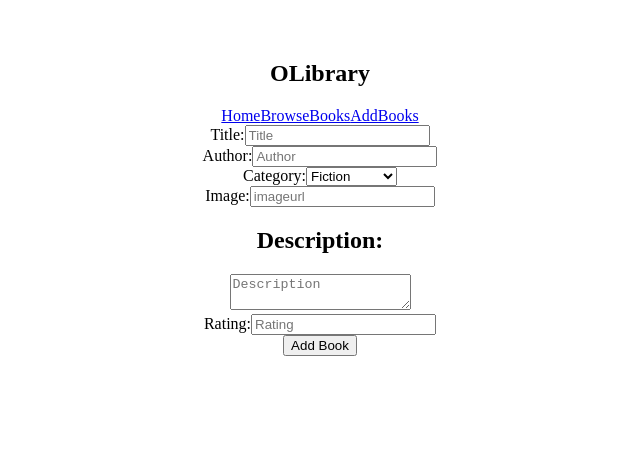
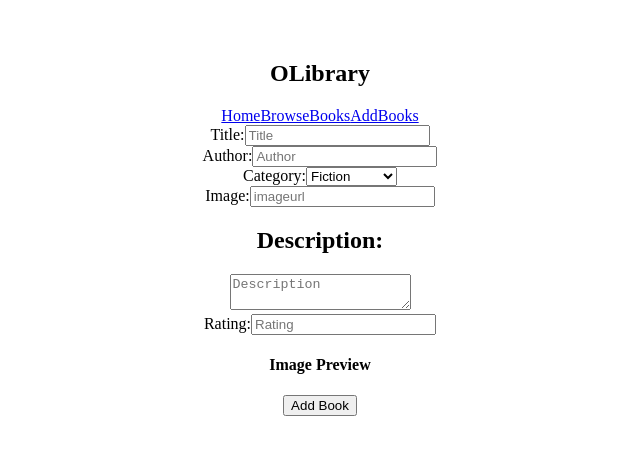
Before and after one commit to jyothsna30-design/OnlineLibrary, a React (Vite) app: page /addbooks in a window 1280 px wide. Shown: the top 454 px of the page, without its empty margins (320-960 px from the left). Built offline with nearby package versions, Linux system fonts and the light colour scheme.

Commit message:
added image input

```diff
--- a/src/Components/AddBooks.jsx
+++ b/src/Components/AddBooks.jsx
@@ -6,6 +6,7 @@ import { useNavigate } from "react-router-dom";
 function AddBooks() {
   const dispatch = useDispatch();
   const navigate = useNavigate();
+
 
   const [form, setForm] = useState({
     title: "",
@@ -31,7 +32,7 @@ function AddBooks() {
     <div className="flex flex-row w-110 border-2 rounded-lg bg-amber-100 ml-100 mt-5">
     <form onSubmit={handleSubmit} >
       <span className="text-xl font-bold ml-6">Title:</span><input className="border-2 rounded-lg m-5" placeholder="Title" onChange={e => setForm({...form, title: e.target.value})} /><br></br>
-      <span className="text-xl font-bold ml-6">Author:</span><input className="border-2 rounded-lg m-5" placeholder="Author" onChange={e => setForm({...form, author: e.target.value})} /><br></br>
+      <span className="text-xl font-bold ml-6">Author:</span><input className="border-2 rounded-lg m-5" placeholder="Author"  onChange={e => setForm({...form, author: e.target.value})} /><br></br>
       <span className="text-xl font-bold ml-5">Category:</span><select className="border-2 rounded-lg m-5" onChange={e => setForm({...form, category: e.target.value})}>
   <option selected>Fiction</option>
   <option>Non-Fiction</option>
@@ -43,10 +44,28 @@ function AddBooks() {
       <span className="text-xl font-bold ml-5">Image:</span><input className="border-2 rounded-lg m-5" placeholder="imageurl" onChange={e => setForm({...form, src: e.target.value})} />
       <h2 className="text-xl font-bold ml-5">Description:</h2><textarea className="border-2 rounded-lg m-5 h-20 w-50" placeholder="Description" onChange={e => setForm({...form, description: e.target.value})} /><br></br>
       <span className="text-xl font-bold ml-5">Rating:</span><input className="border-2 rounded-lg m-5" type="number" placeholder="Rating" onChange={e => setForm({...form, rating: e.target.value})} /><br></br>
+      <h4>Image Preview</h4>
+      {form.src && (
+          <img
+            src={form.src}
+            alt="Preview"
+            className="w-40 h-40 object-cover rounded mt-2 border"
+            onError={(e) => {
+              e.target.src = "/images/default.png";
+            }}
+            />
+        )}
+
+
+
+
       <button className="border-2 font-semibold rounded-lg m-5 w-20 bg-amber-500 hover:scale-110">Add Book</button>
     </form>
+
     </div>
+
   );
+
 }
 
 
```
